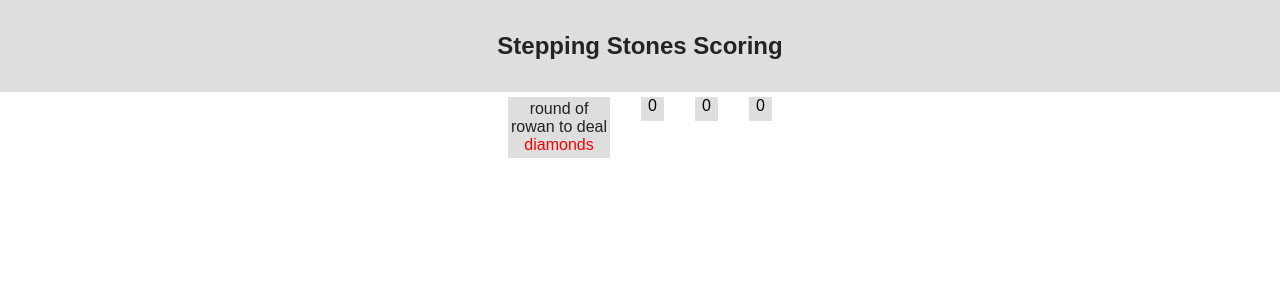
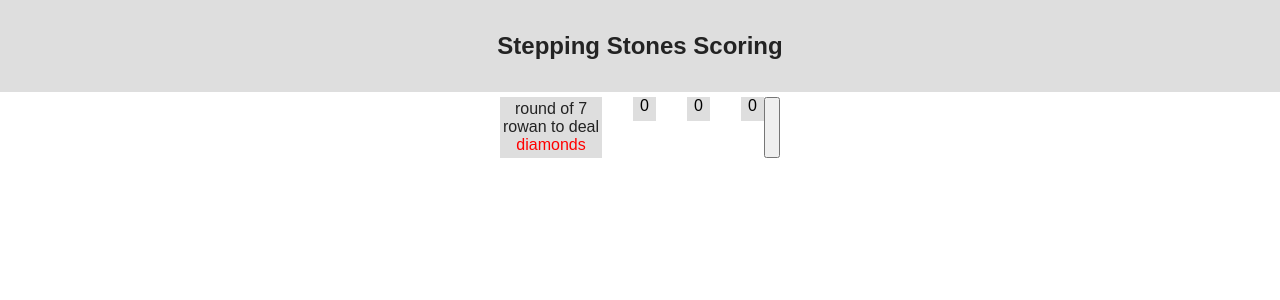
Before and after one commit to rowanlupton/stepping-stones, a React (Create React App) app: page / in a window 1280 px wide. Both pictures are taken after a click on the button 640 px from the left and 95 px from the top of the page. Shown: the top 300 px of the page. Built offline with nearby package versions, Linux system fonts and the light colour scheme.

Commit message:
Properly display round number

```diff
--- a/src/App.js
+++ b/src/App.js
@@ -32,7 +32,7 @@ class Round extends Component {
       <div className="Row">
         <div className="round-information">
           <div className="round-number">
-            round of {this.state.roundNumber}
+            round of {this.state.roundNumberOfCards}
           </div>
           <div className="dealer">
             {this.state.players[this.state.dealer].name} to deal
@@ -48,6 +48,7 @@ class Round extends Component {
             player = {player}
           />
         )}
+        <button onClick={this.state.drawRound} />
       </div>
     )
   }
@@ -74,15 +75,14 @@ class Board extends Component {
   drawRound () {
     this.boardElement = document.querySelector('#board')
     this.setState({roundIndex: (this.state.roundIndex+1)})
-    let round = <Round
-                  key = {this.state.roundIndex}
-                  roundNumberOfCards = {this.state.roundNumbersOfCards[this.state.roundIndex]}
-                  players = {this.state.players}
-                  dealer = {(this.state.roundIndex) % this.state.players.length}
-                />
-
     ReactDOM.render (
-      round,
+      <Round
+        key = {this.state.roundIndex}
+        roundNumberOfCards = {this.state.roundNumbersOfCards[this.state.roundIndex]}
+        players = {this.state.players}
+        dealer = {(this.state.roundIndex) % this.state.players.length}
+        drawRound = {this.drawRound}
+      />,
       this.boardElement
     )
   }
```
